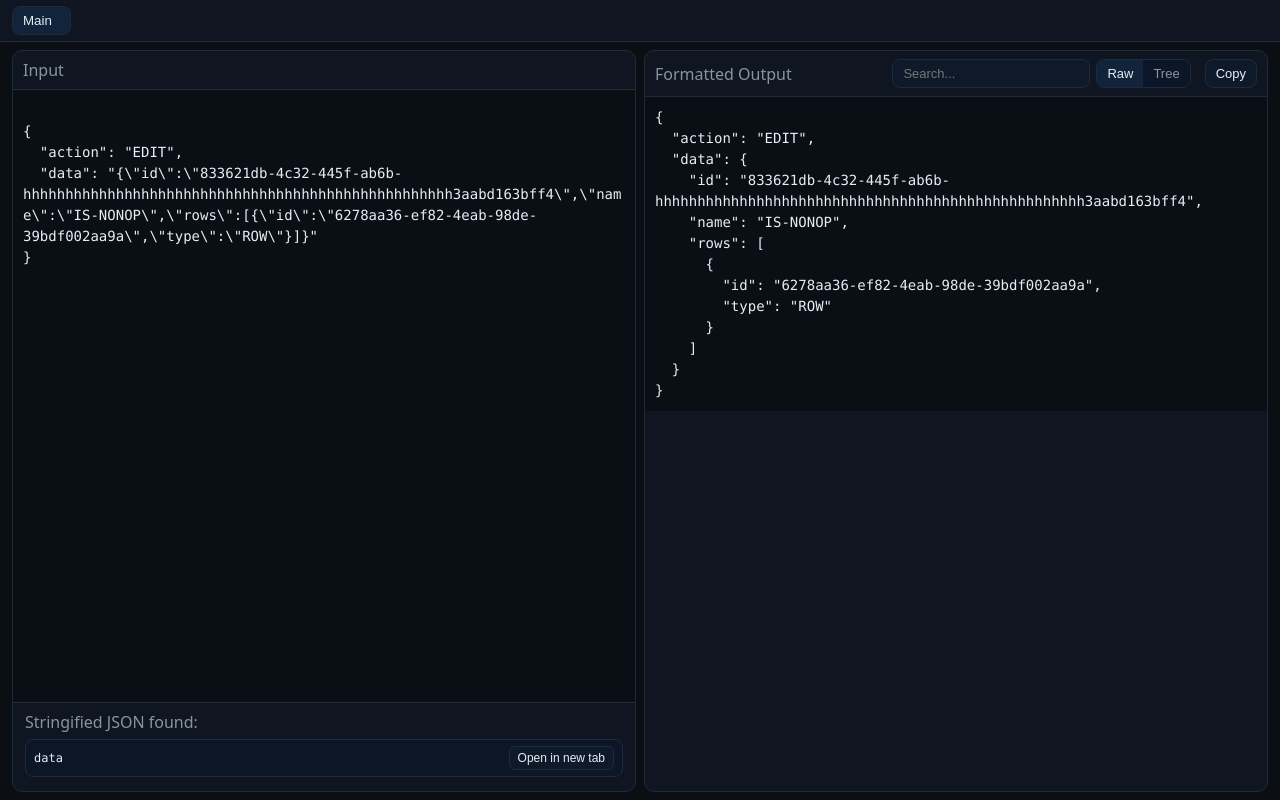
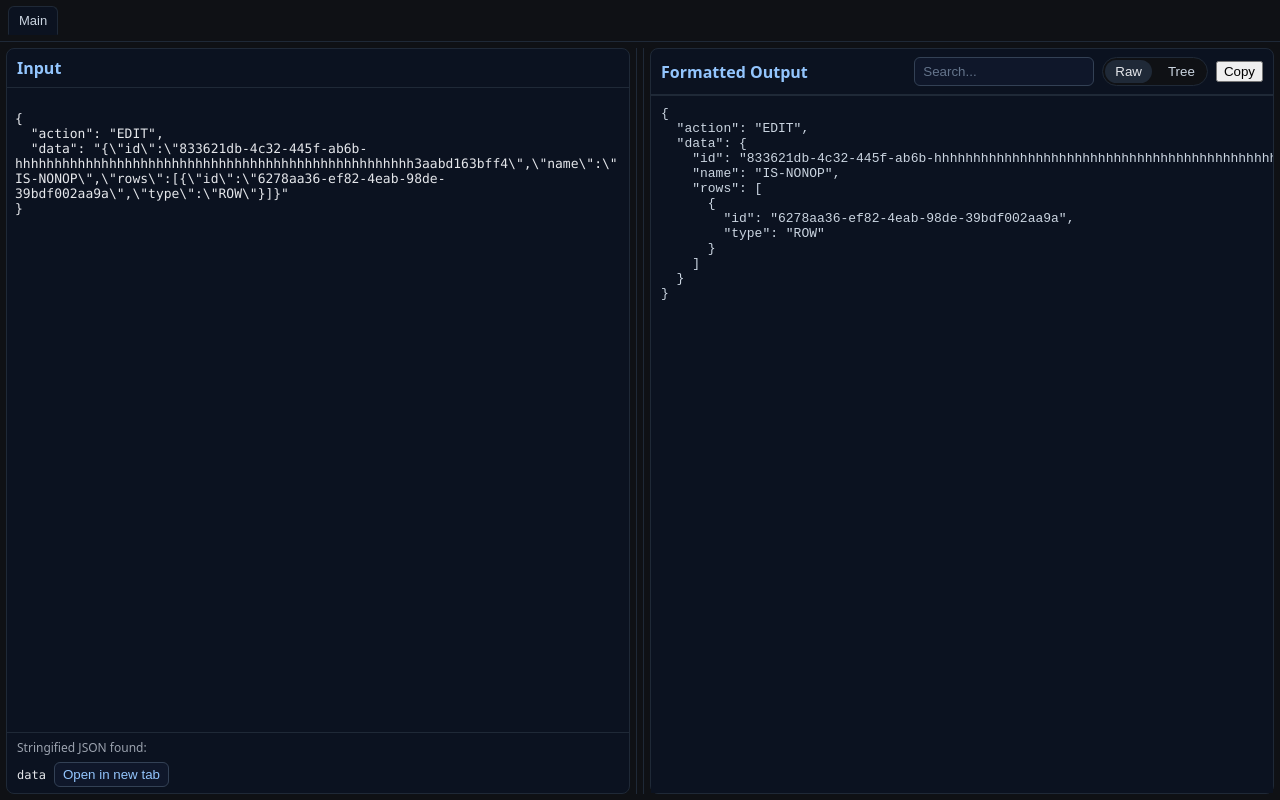
Before and after one commit to GauravFrontend01/jsonFormatter, a React (Vite) app: page / in a window 1280 px wide. Built offline with nearby package versions, Linux system fonts and the light colour scheme.

Commit message:
feat: added slider for width

```diff
--- a/src/App.jsx
+++ b/src/App.jsx
@@ -1,4 +1,4 @@
-import { useEffect, useMemo, useState } from "react";
+import { useEffect, useMemo, useRef, useState } from "react";
 
 // helpers for search/highlight
 const escapeRegExp = (s) => s.replace(/[.*+?^${}()|[\]\\]/g, "\\$&");
@@ -124,7 +124,7 @@ function TreeNode({ k, v, depth = 0, path = [], expandedSet, query }) {
   const isObj = v && typeof v === "object";
   const isArr = Array.isArray(v);
   const pathStr = path.join(".");
-  const shouldOpen = expandedSet?.has(pathStr);
+  const shouldOpen = expandedSet?.has(pathStr) || expandedSet?.has("");
 
   useEffect(() => {
     if (shouldOpen) setOpen(true);
@@ -198,6 +198,30 @@ export default function App() {
   const [view, setView] = useState("raw"); // 'raw' | 'tree'
   const [query, setQuery] = useState("");
 
+  // split pane widths
+  const [ratio, setRatio] = useState(0.5); // 0..1
+  const panesRef = useRef(null);
+  const [dragging, setDragging] = useState(false);
+
+  const startDrag = (e) => {
+    e.preventDefault();
+    setDragging(true);
+    const onMove = (ev) => {
+      const rect = panesRef.current?.getBoundingClientRect();
+      if (!rect) return;
+      const x = ev.clientX;
+      const left = Math.max(200, Math.min(rect.width - 200, x - rect.left));
+      setRatio(left / rect.width);
+    };
+    const onUp = () => {
+      setDragging(false);
+      window.removeEventListener("mousemove", onMove);
+      window.removeEventListener("mouseup", onUp);
+    };
+    window.addEventListener("mousemove", onMove);
+    window.addEventListener("mouseup", onUp);
+  };
+
   const result = useMemo(() => {
     const input = activeTab?.input ?? "";
     try {
@@ -231,7 +255,6 @@ export default function App() {
     if (!query || !result.data) return new Set();
     const paths = findMatches(result.data, query);
     const set = new Set();
-    // Ensure root opens when there are matches
     if (paths.length > 0) set.add("");
     paths.forEach((p) => {
       const parts = p.split(".");
@@ -284,9 +307,11 @@ export default function App() {
     if (activeId === id) setActiveId("main");
   };
 
+  const colA = `minmax(0, ${Math.max(0.2, Math.min(0.8, ratio))}fr)`;
+  const colB = `minmax(0, ${Math.max(0.2, Math.min(0.8, 1 - ratio))}fr)`;
+
   return (
     <div className="app">
-
       {/* Tabs Bar */}
       <div className="tabs">
         {tabs.map((t) => (
@@ -305,7 +330,7 @@ export default function App() {
 
       {error && <div className="error">Parse error: {error}</div>}
 
-      <div className="panes">
+      <div className="panes" ref={panesRef} style={{ gridTemplateColumns: `${colA} 8px ${colB}` }}>
         <div className="pane">
           <div className="pane-header">Input</div>
           <textarea
@@ -329,6 +354,10 @@ export default function App() {
             </div>
           )}
         </div>
+
+        {/* divider */}
+        <div className={"divider" + (dragging ? " dragging" : "")} onMouseDown={startDrag} />
+
         <div className="pane">
           <div className="pane-header right">
             <span>Formatted Output</span>
@@ -352,7 +381,6 @@ export default function App() {
           )}
         </div>
       </div>
-
     </div>
   );
 }
--- a/src/index.css
+++ b/src/index.css
@@ -1,87 +1,67 @@
-/* Dark theme variables */
-:root {
-  --bg: #0b0f14;
-  --panel: #0f1521;
-  --text: #e6edf3;
-  --muted: #8b949e;
-  --accent: #58a6ff;
-  --danger: #ff6b6b;
-  --border: #1f2a3a;
-  --code-bg: #0a0f16;
-  --number: #7ee787;
-  --boolean: #bc8cff;
-}
-
+/* Base reset */
 * { box-sizing: border-box; }
 html, body, #root { height: 100%; }
-body {
-  margin: 0;
-  background: var(--bg);
-  color: var(--text);
-  font-family: ui-sans-serif, system-ui, -apple-system, Segoe UI, Roboto, Helvetica, Arial, "Apple Color Emoji", "Segoe UI Emoji";
-}
+body { margin: 0; font-family: ui-sans-serif, system-ui, -apple-system, Segoe UI, Roboto, Ubuntu, Cantarell, Noto Sans, Helvetica, Arial, "Apple Color Emoji", "Segoe UI Emoji"; background: #0f1115; color: #cbd5e1; }
 
-.app { display: flex; flex-direction: column; min-height: 100%; }
-.header { padding: 16px 20px; border-bottom: 1px solid var(--border); background: var(--panel); }
-.title { font-size: 18px; font-weight: 600; }
-.subtitle { color: var(--muted); margin-top: 4px; }
+/* Layout */
+.app { display: flex; flex-direction: column; height: 100%; }
 
-.error { margin: 12px 20px 0; padding: 10px 12px; border: 1px solid #3a1f24; background: #1a0f12; color: var(--danger); border-radius: 8px; }
+.tabs { display: flex; gap: 6px; padding: 6px 8px; border-bottom: 1px solid #1f2937; background: #0f1115; position: sticky; top: 0; z-index: 5; }
+.tab { background: #111827; color: #cbd5e1; border: 1px solid #1f2937; border-bottom-color: #0f1115; padding: 6px 10px; border-radius: 6px 6px 0 0; cursor: pointer; display: flex; align-items: center; gap: 8px; }
+.tab.active { background: #0b1220; border-bottom-color: #0b1220; }
+.tab-title { font-size: 13px; }
+.tab-close { color: #93c5fd; font-weight: 600; cursor: pointer; }
 
-/* Tabs */
-.tabs { display: flex; gap: 6px; padding: 6px 12px; border-bottom: 1px solid var(--border); background: var(--panel); }
-.tab { background: #0b1728; color: var(--muted); border: 1px solid var(--border); border-radius: 8px; padding: 6px 10px; cursor: pointer; }
-.tab.active { background: #11243b; color: var(--text); }
-.tab-title { margin-right: 8px; }
-.tab-close { color: var(--muted); cursor: pointer; }
-.tab-close:hover { color: var(--accent); }
+.panes { display: grid; grid-template-columns: 1fr 1fr; gap: 6px; padding: 6px; flex: 1; min-height: 0; }
+.pane { display: flex; flex-direction: column; min-height: 0; border: 1px solid #1f2937; border-radius: 8px; background: #0b1220; }
+.pane-header { display: flex; align-items: center; gap: 8px; padding: 8px 10px; border-bottom: 1px solid #1f2937; font-weight: 600; color: #93c5fd; }
+.pane-header .spacer { flex: 1; }
+.pane-header.right { justify-content: flex-start; }
 
-.panes { display: grid; grid-template-columns: minmax(0,1fr) minmax(0,1fr); gap: 8px; padding: 8px 12px; flex: 1; max-width: 100%; }
-.pane { display: flex; flex-direction: column; background: var(--panel); border: 1px solid var(--border); border-radius: 10px; overflow: hidden; min-width: 0; }
-.pane-header { display: flex; align-items: center; gap: 6px; padding: 8px 10px; color: var(--muted); border-bottom: 1px solid var(--border); }
-.pane-header.right { justify-content: flex-start; }
-.spacer { flex: 1; }
+/* Draggable divider */
+.divider { width: 8px; cursor: col-resize; background: #0f1115; border-left: 1px solid #1f2937; border-right: 1px solid #1f2937; }
+.divider:hover { background: #111827; }
+.divider.dragging { background: #1f2937; }
 
-.editor { width: 100%; min-height: 380px; flex: 1; resize: none; padding: 10px; background: var(--code-bg); color: var(--text); border: none; outline: none; font-family: ui-monospace, SFMono-Regular, Menlo, Monaco, Consolas, "Liberation Mono", "Courier New", monospace; font-size: 14px; line-height: 1.5; overflow: auto; }
+.editor { flex: 1; width: 100%; resize: none; padding: 8px; background: #0b1220; color: #e5e7eb; border: none; outline: none; font-family: ui-monospace, SFMono-Regular, Menlo, Monaco, Consolas, "Liberation Mono", "Courier New", monospace; font-size: 13px; }
+.output { flex: 1; overflow: auto; padding: 10px; margin: 0; background: #0b1220; border-top: 1px solid #1f2937; }
+.error { color: #fca5a5; padding: 8px 10px; }
+
+/* Segmented control */
+.segmented { display: inline-flex; gap: 6px; background: #0f1115; border: 1px solid #1f2937; border-radius: 999px; padding: 2px; }
+.seg { padding: 4px 10px; border-radius: 999px; border: none; background: transparent; color: #cbd5e1; cursor: pointer; }
+.seg.active { background: #1f2937; color: #e5e7eb; }
+
+/* Search input */
+.search { width: 180px; max-width: 40vw; padding: 6px 8px; border-radius: 6px; border: 1px solid #334155; background: #0f172a; color: #e5e7eb; outline: none; }
+.search::placeholder { color: #64748b; }
+
+/* Tree */
+.tree { font-size: 13px; line-height: 1.6; }
+.tree-row { display: flex; gap: 6px; }
+.tree-group { }
+.tree-header { display: flex; align-items: center; gap: 6px; }
+.tree-toggle { border: none; background: transparent; color: #cbd5e1; cursor: pointer; }
+.tree-key { color: #60a5fa; }
+.tree-type { color: #9ca3af; }
+.tree-string { color: #a7f3d0; }
+.tree-number { color: #fcd34d; }
+.tree-boolean { color: #fca5a5; }
+.tree-null { color: #9ca3af; }
 
 /* Nested finder */
-.nested-list { border-top: 1px solid var(--border); padding: 8px 12px; }
-.nested-title { color: var(--muted); margin-bottom: 6px; }
-.nested-item { display: flex; align-items: center; justify-content: space-between; gap: 8px; padding: 6px 8px; background: #0c1627; border: 1px solid var(--border); border-radius: 8px; margin-bottom: 6px; }
-.nested-path { color: var(--text); font-family: ui-monospace, SFMono-Regular, Menlo, Monaco, Consolas, "Liberation Mono", "Courier New", monospace; font-size: 12px; }
-.mini-btn { appearance: none; border: 1px solid var(--border); background: #0e1a2a; color: var(--text); padding: 4px 8px; border-radius: 6px; font-size: 12px; cursor: pointer; }
-.mini-btn:hover { border-color: var(--accent); }
+.nested-list { border-top: 1px solid #1f2937; padding: 6px 10px; display: flex; flex-direction: column; gap: 6px; }
+.nested-title { color: #9ca3af; font-size: 12px; }
+.nested-item { display: flex; align-items: center; gap: 8px; }
+.nested-path { color: #e5e7eb; font-family: ui-monospace, SFMono-Regular, Menlo, Monaco, Consolas, "Liberation Mono", "Courier New", monospace; font-size: 12px; }
+.mini-btn { padding: 4px 8px; border: 1px solid #334155; border-radius: 6px; background: #0f172a; color: #93c5fd; cursor: pointer; }
 
-.output { margin: 0; padding: 10px; background: var(--code-bg); color: var(--text); font-family: ui-monospace, SFMono-Regular, Menlo, Monaco, Consolas, "Liberation Mono", "Courier New", monospace; font-size: 14px; line-height: 1.5; white-space: pre-wrap; word-break: break-word; overflow: auto; }
+/* Highlight */
+mark.hl { background: #f59e0b33; color: inherit; border-radius: 3px; padding: 0 2px; }
 
-.btn { appearance: none; border: 1px solid var(--border); background: #0e1a2a; color: var(--text); padding: 6px 10px; border-radius: 8px; font-size: 13px; cursor: pointer; }
-.btn:hover { border-color: var(--accent); }
-
-.segmented { display: inline-flex; border: 1px solid var(--border); border-radius: 8px; margin-right: 8px; overflow: hidden; }
-.seg { background: #0b1728; color: var(--muted); padding: 6px 10px; border: none; cursor: pointer; font-size: 13px; }
-.seg.active { background: #11243b; color: var(--text); }
-
-/* Search */
-.search { appearance: none; border: 1px solid var(--border); background: #0e1a2a; color: var(--text); padding: 6px 10px; border-radius: 8px; font-size: 13px; min-width: 160px; }
-mark.hl { background: rgba(88, 166, 255, 0.25); color: var(--text); border-radius: 4px; padding: 0 2px; }
-
-.footer { padding: 10px 20px; border-top: 1px solid var(--border); color: var(--muted); }
-
-/* Tree view styles */
-.tree { font-family: inherit; }
-.tree-row { display: flex; align-items: center; gap: 8px; }
-.tree-group { display: block; }
-.tree-header { display: flex; align-items: center; gap: 8px; }
-.tree-toggle { background: transparent; color: var(--muted); border: none; cursor: pointer; font-size: 12px; }
-.tree-key { color: var(--text); }
-.tree-type { color: var(--muted); margin-left: 4px; }
-.tree-children { display: block; margin-top: 4px; }
-.tree-string { color: var(--accent); }
-.tree-number { color: var(--number); }
-.tree-boolean { color: var(--boolean); }
-.tree-null { color: var(--muted); }
-
+/* Responsive tweaks */
 @media (max-width: 900px) {
   .panes { grid-template-columns: 1fr; }
-  .editor { min-height: 220px; }
+  .divider { display: none; }
+  .editor, .output { font-size: 12px; }
 }
```
